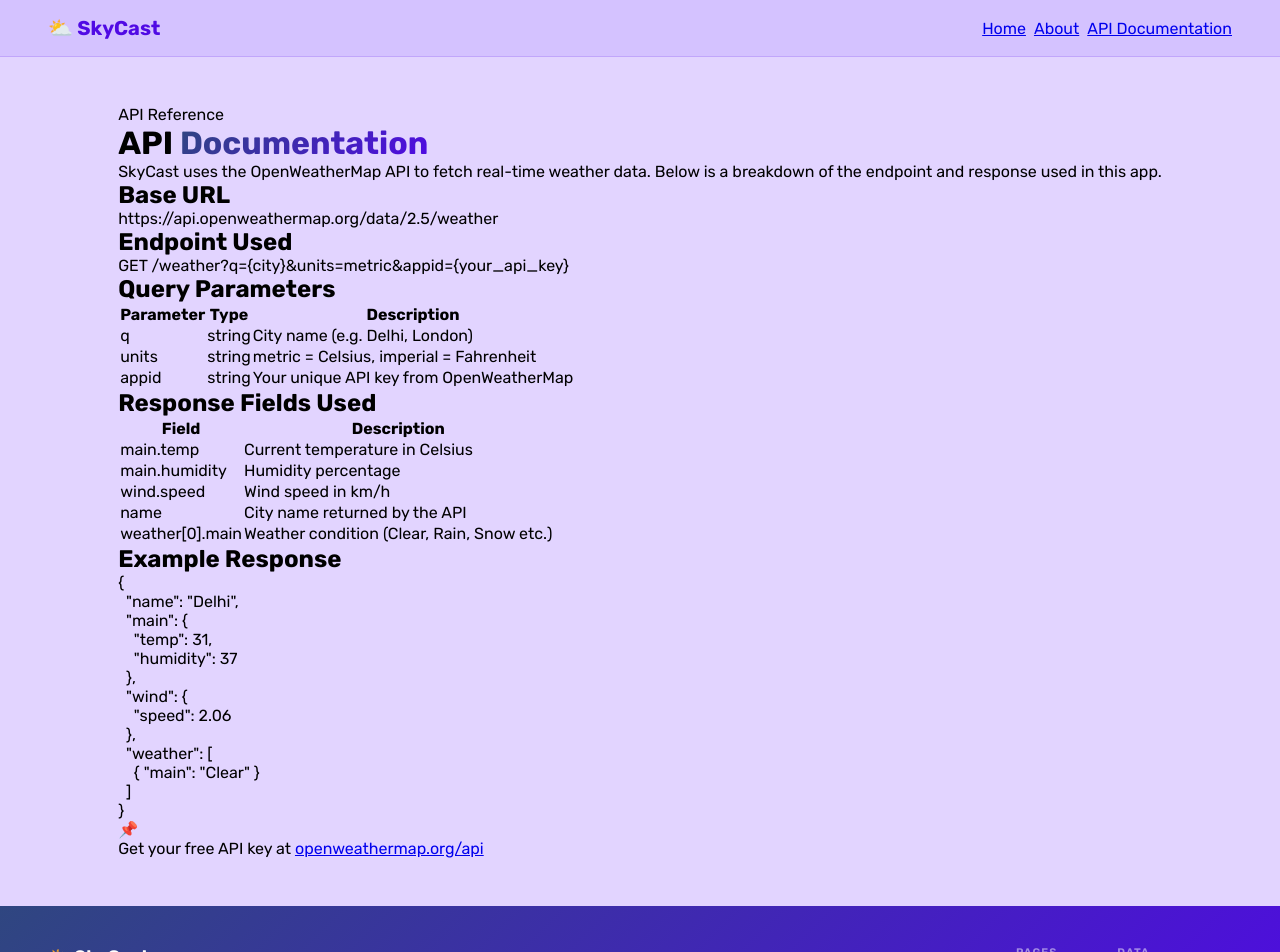
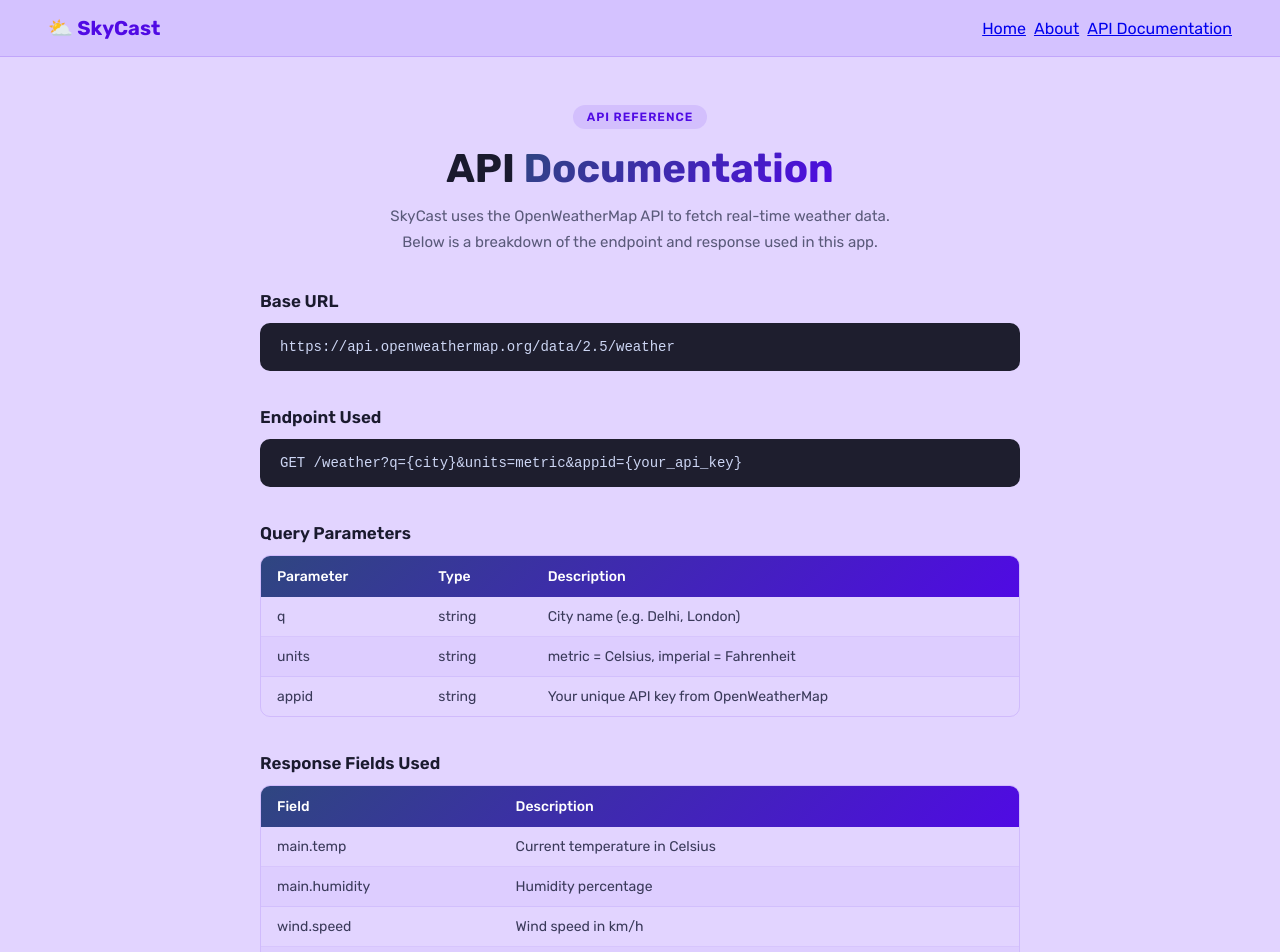
Before and after one commit to KrishnaGulalia/SkyCast, a React (Vite) app in the folder skycast/: page /Api_Doc in a window 1280 px wide. Shown: the top 952 px of the page. Built offline with nearby package versions, Linux system fonts and the light colour scheme.

Commit message:
added css for api doc

```diff
--- a/skycast/src/components/Api_Doc.css
+++ b/skycast/src/components/Api_Doc.css
@@ -0,0 +1,142 @@
+.api-page {
+  width: 100%;
+  max-width: 760px;
+  display: flex;
+  flex-direction: column;
+  gap: 36px;
+}
+
+.api-hero {
+  text-align: center;
+}
+
+.api-badge {
+  display: inline-block;
+  background: rgba(80, 10, 228, 0.1);
+  color: #500ae4;
+  font-size: 12px;
+  font-weight: 600;
+  letter-spacing: 1px;
+  text-transform: uppercase;
+  padding: 5px 14px;
+  border-radius: 30px;
+  margin-bottom: 16px;
+}
+
+.api-hero h1 {
+  font-size: 40px;
+  font-weight: 700;
+  color: #1a1a2e;
+  margin-bottom: 12px;
+}
+
+.gradient-text {
+  background: linear-gradient(135deg, #2f4680, #500ae4);
+  -webkit-background-clip: text;
+  -webkit-text-fill-color: transparent;
+  background-clip: text;
+}
+
+.api-desc {
+  font-size: 15px;
+  color: #5a5a7a;
+  line-height: 1.7;
+  max-width: 540px;
+  margin: 0 auto;
+}
+
+.api-section h2 {
+  font-size: 17px;
+  font-weight: 600;
+  color: #1a1a2e;
+  margin-bottom: 12px;
+}
+
+.code-block {
+  background: #1e1e2e;
+  color: #cdd6f4;
+  padding: 16px 20px;
+  border-radius: 10px;
+  font-size: 14px;
+  font-family: 'Courier New', monospace;
+  word-break: break-all;
+}
+
+.response-block {
+  padding: 20px;
+}
+
+.response-block pre {
+  margin: 0;
+  line-height: 1.7;
+}
+
+.table-wrapper {
+  border-radius: 10px;
+  overflow: hidden;
+  border: 1px solid rgba(80, 10, 228, 0.12);
+}
+
+.api-table {
+  width: 100%;
+  border-collapse: collapse;
+  font-size: 14px;
+}
+
+.api-table thead {
+  background: linear-gradient(135deg, #2f4680, #500ae4);
+  color: white;
+}
+
+.api-table th {
+  padding: 12px 16px;
+  text-align: left;
+  font-weight: 500;
+}
+
+.api-table td {
+  padding: 11px 16px;
+  color: #3a3a5a;
+  border-bottom: 1px solid rgba(80, 10, 228, 0.07);
+}
+
+.api-table tbody tr:last-child td {
+  border-bottom: none;
+}
+
+.api-table tbody tr:nth-child(even) {
+  background: rgba(80, 10, 228, 0.03);
+}
+
+.api-table tbody tr:hover {
+  background: rgba(80, 10, 228, 0.06);
+}
+
+.api-note {
+  display: flex;
+  align-items: center;
+  gap: 10px;
+  background: rgba(80, 10, 228, 0.07);
+  border-left: 3px solid #500ae4;
+  padding: 14px 18px;
+  border-radius: 8px;
+}
+
+.api-note span {
+  font-size: 18px;
+}
+
+.api-note p {
+  font-size: 14px;
+  color: #3a3a5a;
+}
+
+.api-note a {
+  color: #500ae4;
+  font-weight: 500;
+  text-decoration: none;
+}
+
+.api-note a:hover {
+  text-decoration: underline;
+}
```
